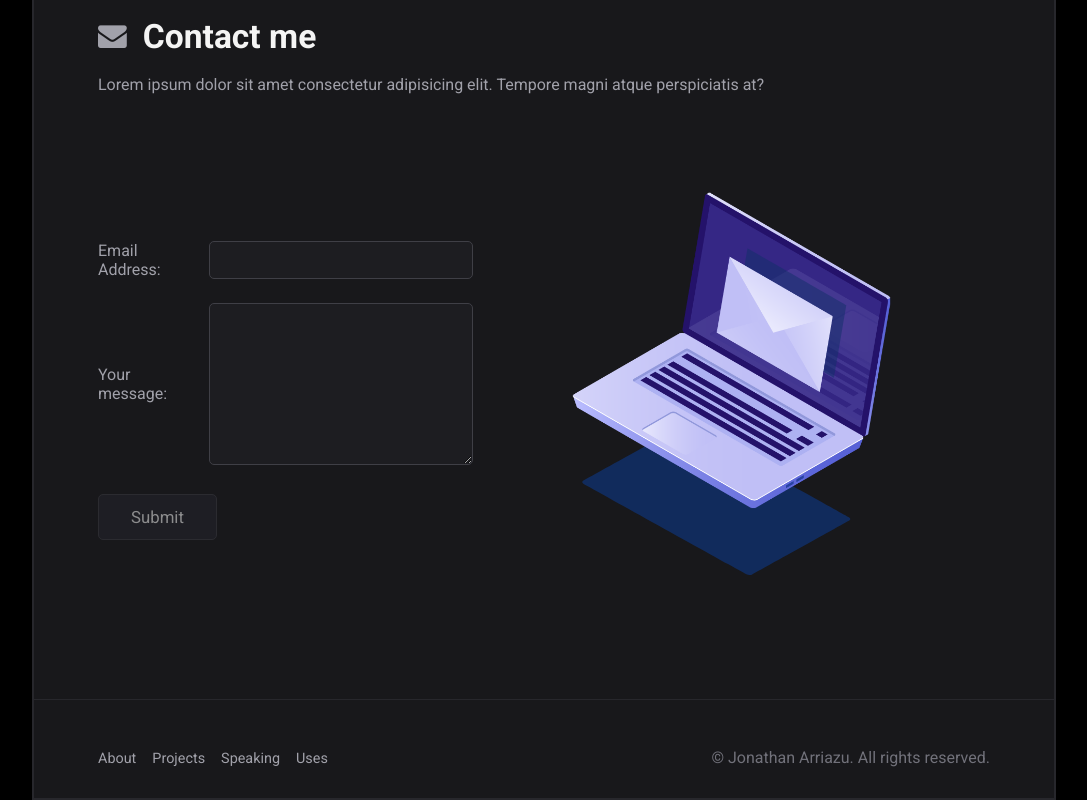
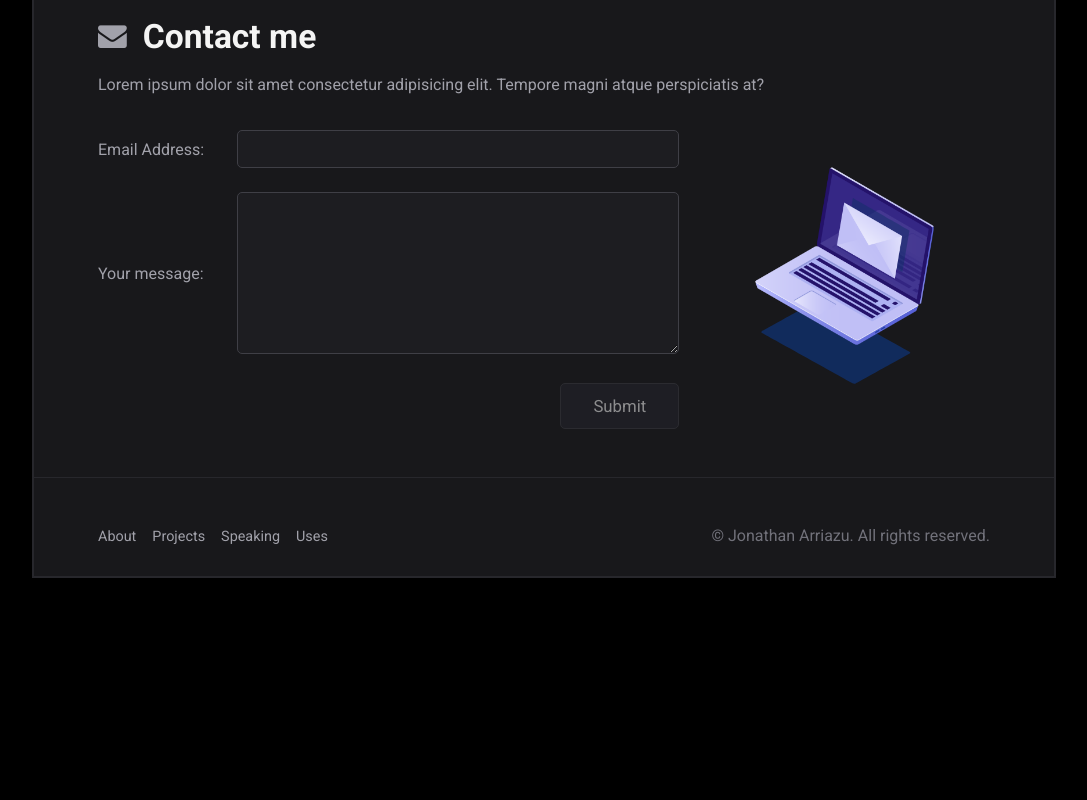
Before and after one commit to JonathanArriazu/myPortfolio, a React (Create React App) app: page / in a window 1280 px wide. Shown: the part 1275-2075 px from the top of the page, without its empty margins (96-1183 px from the left). After the commit the page ends 1853 px from the top, so only its background shows below. Built offline with nearby package versions, Linux system fonts and the light colour scheme.

Commit message:
fix: contact section responsive design

```diff
--- a/src/components/contact/contact.css
+++ b/src/components/contact/contact.css
@@ -10,6 +10,10 @@ CONTENTS:
 */
 
 /* 1. GENERAL STYLES FOR CONTACT SECTION */
+
+section.contact-me .form-container{
+    gap: 20px;
+}
 
 section.contact-me .icon-envelope{
     color: var(--subtitle);
@@ -31,7 +35,16 @@ section.contact-me .sub-title{
 
 /* 2. STYLES FOR LEFT SIDE */
 
+section.contact-me .form-container{
+    justify-content: space-between;
+}
+
+section.contact-me form{
+    width: 100%;
+}
+
 section.contact-me label{
+    width: 11rem;
     color: var(--subtitle);
 }
 
@@ -40,7 +53,7 @@ section.contact-me #message{
     all: unset;
     background-color: rgba(63, 63, 70, 0.15);
     border: 1px solid rgb(63, 63, 70);
-    width: 16rem;
+    width: 100%;
     padding: 0.5rem 1rem;
     margin-left: 1rem;
     border-radius: 5px;
@@ -71,7 +84,11 @@ section.contact-me #message{
     resize: vertical;
 }
 
-section.contact-me .submit{
+section.contact-me .submit-container{
+    justify-content: flex-end;
+}
+
+section.contact-me .submit-container .submit{
     background-color: rgba(36, 37, 46, 1);
     padding: 0.75rem 2rem;
     text-align: center;
@@ -85,21 +102,40 @@ section.contact-me .submit{
     transition: 0.3s;
 }
 
-section.contact-me .submit:hover{
+section.contact-me .submit-container .submit:hover{
     opacity: 1;;
 }
 
 /* 3. STYLES FOR RIGHT SIDE */
 
+section.contact-me .animation-container .contact-animation{
+    display: flex;
+    justify-content: center;
+    width: 100%;
+}
+
+section.contact-me .animation-container .contact-animation svg{
+    width: 80% !important;
+    height: 80% !important;
+}
+
 
 /* 4. RESPONSIVE DESIGN */
-@media (max-width: 1000px) {
-    section.contact-me .contact-animation{display: none;}
+@media (max-width: 992px) {
+    section.contact-me .animation-container{display: none;}
 }
 
-@media (max-width: 600px){
+@media (max-width: 768px){
 
-    section.contact-me .animation{display: none};
+    section.contact-me .sub-title{
+        margin-bottom: 3rem;
+    }
+
+    section.contact-me .form-container{
+        gap: 0;
+    }
+
+    section.contact-me .animation-container{display: none};
 
     section.contact-me form{
         display: flex;
@@ -120,8 +156,40 @@ section.contact-me .submit:hover{
         margin-top: 1rem;
     }
 
-    section.contact-me .submit{
-        width: 30%;
+    section.contact-me .submit-container {
+        justify-content: flex-end;
+        align-items: flex-end !important;
+    }
+
+    section.contact-me .submit-container .submit{
+        width: 15%;
         align-items: center;
     }
+
 }
+
+@media (min-width: 993px) and (max-width: 1200px) {
+    section.contact-me .animation-container{
+        display: flex;
+        justify-content: center;
+        width: 50%;
+    }
+
+    section.contact-me .animation-container .contact-animation svg{
+        width: 100% !important;
+        height: 100% !important;
+    }
+}
+
+@media (min-width: 1201px) and (max-width: 1400px) {
+    section.contact-me .animation-container{
+        display: flex;
+        justify-content: center;
+        width: 50%;
+    }
+
+    section.contact-me .animation-container .contact-animation svg{
+        width: 100% !important;
+        height: 100% !important;
+    }
+}
--- a/src/components/contact/contact.jsx
+++ b/src/components/contact/contact.jsx
@@ -21,8 +21,8 @@ const Contact = () => {
         atque perspiciatis at?
       </p>
 
-      <div style={{ justifyContent: "space-between" }} className="flex">
-        <form onSubmit={handleSubmit}>
+      <div className="flex form-container">
+        <form className="form" onSubmit={handleSubmit}>
           <div className="flex">
             <label htmlFor="email">Email Address:</label>
             <input required type="email" name="email" id="email" />
@@ -43,9 +43,11 @@ const Contact = () => {
             />
           </div>
 
-          <button className="submit" type="submit" disabled={state.submitting}>
-            {state.submitting ? "Submitting..." : "Submit"}
-          </button>
+          <div className="flex submit-container">
+            <button className="submit" type="submit" disabled={state.submitting}>
+              {state.submitting ? "Submitting..." : "Submit"}
+            </button>
+          </div>
 
           {state.succeeded && (
             <p
@@ -61,9 +63,9 @@ const Contact = () => {
             </p>
           )}
         </form>
-        <div className="animation">
+        <div className="animation-container">
           <Lottie
-          className="contact-animation"
+            className="contact-animation"
             animationData={emailAnimation}
           />
         </div>
```
